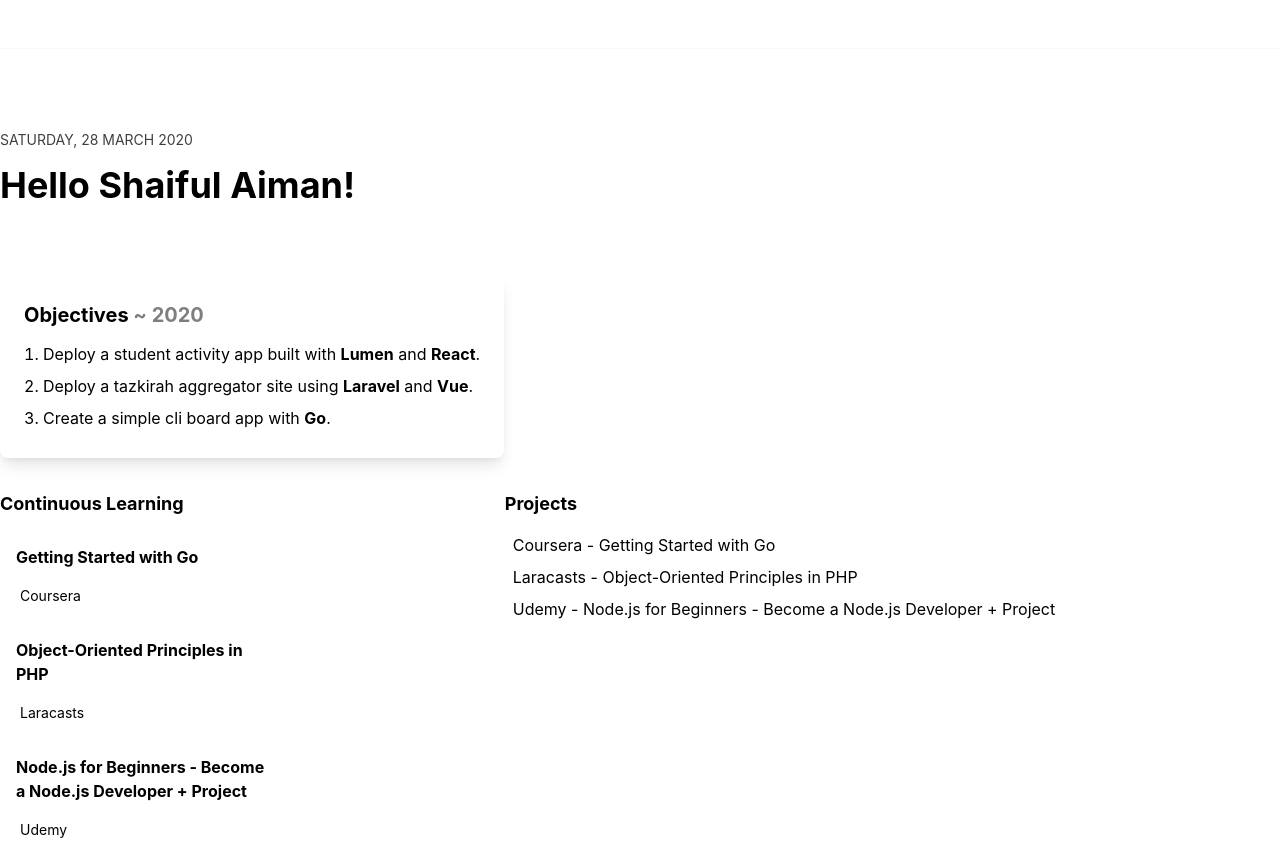
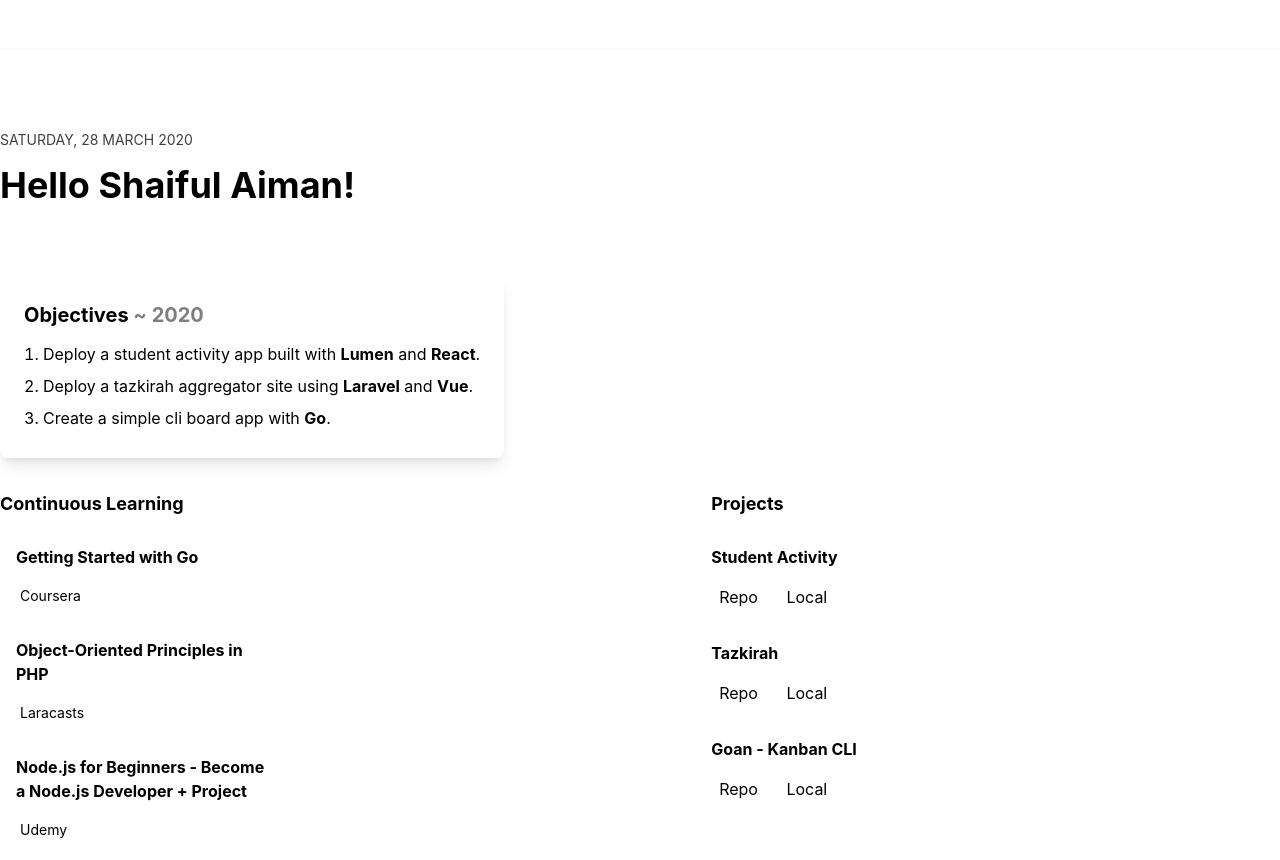
Before and after one commit to ibnumalik/start-page, a Svelte app: page / in a window 1280 px wide. Built offline with nearby package versions, Linux system fonts and the light colour scheme; what tailwind-nord would draw is missing.

Commit message:
Add project data and load in project

```diff
--- a/public/data/projects.json
+++ b/public/data/projects.json
@@ -1,7 +1,20 @@
 [
   {
-    "name": "",
+    "name": "Student Activity",
+    "link": "http://google.com",
+    "repo": "https://github.com/ibnumalik/Student-Activity",
+    "labels": ["lumen", "react"]
+  },
+  {
+    "name": "Tazkirah",
     "link": "",
-    "repo": ""
+    "repo": "",
+    "labels": ["laravel", "vue"]
+  },
+  {
+    "name": "Goan - Kanban CLI",
+    "link": "",
+    "repo": "",
+    "labels": ["go"]
   }
 ]
--- a/src/Projects.svelte
+++ b/src/Projects.svelte
@@ -4,17 +4,33 @@
   let projects = [];
 
   onMount(async () => {
-    const res = await fetch("/data/learning.json");
+    const res = await fetch("/data/projects.json");
     projects = await res.json();
   });
 </script>
 
 <div class="block">
-  <h2 class="font-bold text-lg mb-4">Projects</h2>
+  <h2 class="font-bold text-lg mb-4 text-nord6">Projects</h2>
   <ul>
-    {#each projects as education}
-      <li class="mb-2">
-        <a class="bg-nord2 p-2" href={education.link}>{education.academy} - {education.subject}</a>
+    {#each projects as project}
+      <li class="mb-2 max-w-18">
+        <div class="py-3 rounded-md flex flex-col items-start">
+          <p class="font-bold">{project.name}</p>
+          <div class="buttons mt-4">
+            <a
+              class="bg-nord8 px-2 py-1 mr-2 rounded text-nord0"
+              href={project.repo}>
+              Repo
+            </a>
+            <a
+              class="px-2 py-1 mr-2 rounded bg-nord14 text-nord0"
+              href={project.link}>
+              Local
+            </a>
+          </div>
+
+        </div>
+
       </li>
     {/each}
   </ul>
```
